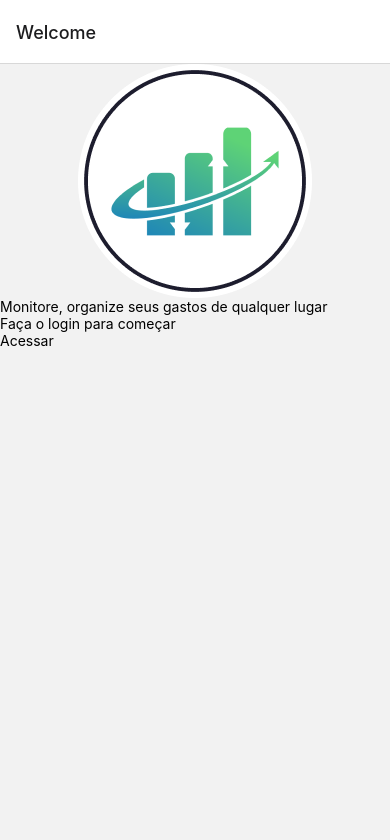
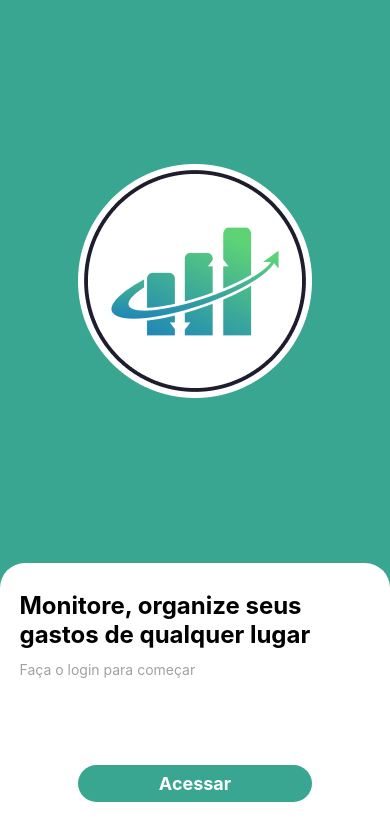
Before and after one commit to gabrielmds222/RN-login_page, a React Native app: screen /Welcome in a window 390 px wide. Shown: the top 840 px of the page. Built offline with nearby package versions, Linux system fonts and the light colour scheme.

Commit message:
Estiliza tela principal

```diff
--- a/src/pages/Welcome/styles.js
+++ b/src/pages/Welcome/styles.js
@@ -1,18 +1,54 @@
 import styled from 'styled-components/native';
 import {TouchableOpacity} from 'react-native';
 
-export const Container = styled.View``;
+export const Container = styled.View`
+    flex: 1;
+    background-color: #38A690;
+`;
 
-export const LogoContainer = styled.View``;
+export const LogoContainer = styled.View`
+    flex: 2;
+    background-color: #38A690;
+    justify-content: center;
+    align-items: center;
+`;
 
 export const Logo = styled.Image``;
 
-export const Content = styled.View``;
+export const Content = styled.View`
+    flex: 1;
+    background-color: #fff;
+    border-top-left-radius: 25px;
+    border-top-right-radius: 25px;
+    padding-left: 5%;
+    padding-right: 5%;
+`;
 
-export const Title = styled.Text``;
+export const Title = styled.Text`
+    font-size: 24px;
+    font-weight: bold;
+    margin-top: 28px;
+    margin-bottom: 12px;
+`;
 
-export const SubTitle = styled.Text``;
+export const SubTitle = styled.Text`
+    color: #a1a1a1;
+`;
 
-export const Button = styled(TouchableOpacity)``;
+export const Button = styled(TouchableOpacity)`
+    position: absolute;
+    background-color: #38A690;
+    border-radius: 50px;
+    width: 60%;
+    padding: 8px;
+    align-self: center;
+    bottom: 15%;
+    justify-content: center;
+    align-items: center;
+`;
 
-export const TextButton = styled.Text``;
+export const TextButton = styled.Text`
+    font-size: 18px;
+    font-weight: bold;
+    color: #FFFFFF;
+`;
--- a/src/routes/index.js
+++ b/src/routes/index.js
@@ -11,11 +11,13 @@ export default function Routes() {
         <Stack.Screen
             name="Welcome"
             component={Welcome}
+            options={{ headerShown: false}}
         />
 
         <Stack.Screen
             name="SignIn"
             component={SignIn}
+            options={{ headerShown: false}}
         />
     </Stack.Navigator>
     )
```
